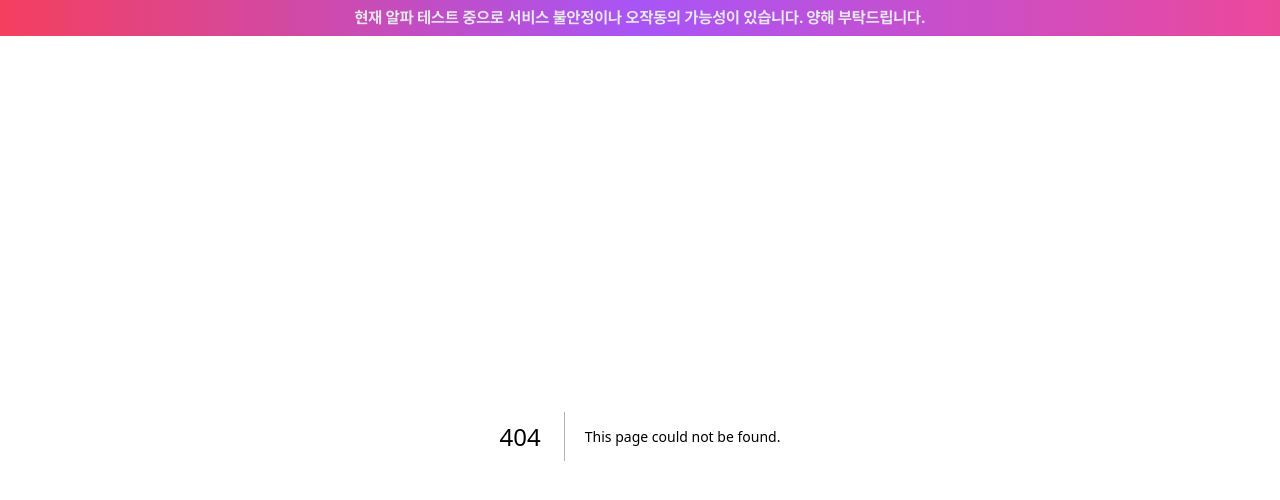
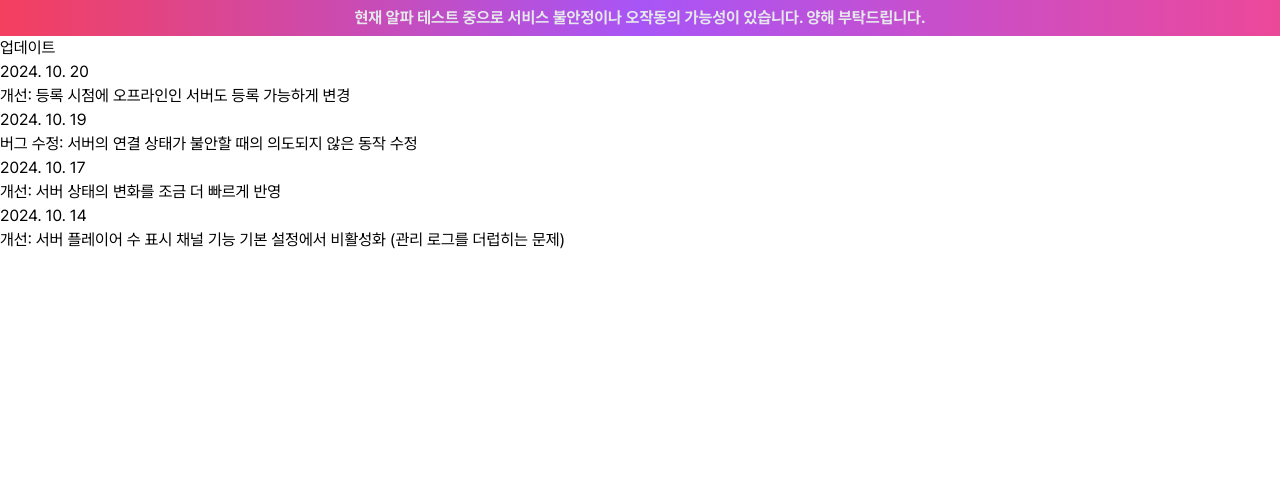
Before and after one commit to crunchbreads/hayase-page-docs, a Next.js app: page /changelog in a window 1280 px wide. Before the commit this address had no page. Shown: the top 500 px of the page. Built offline with nearby package versions, Linux system fonts and the light colour scheme.

Commit message:
docs: add changelog

```diff
--- a/src/pages/_meta.js
+++ b/src/pages/_meta.js
@@ -5,6 +5,7 @@ export default {
   games: '지원 게임',
   languages: '지원 언어',
   troubleshooting: '문제 해결',
+  changelog: '업데이트',
   discord_link: {
     title: '홈페이지',
     href: 'https://hayasebot.app',
--- /dev/null
+++ b/src/pages/changelog.mdx
@@ -0,0 +1,17 @@
+---
+title: 업데이트
+date: 2024-10-20
+---
+
+# 업데이트
+## 2024. 10. 20
+개선: 등록 시점에 오프라인인 서버도 등록 가능하게 변경
+
+## 2024. 10. 19
+버그 수정: 서버의 연결 상태가 불안할 때의 의도되지 않은 동작 수정
+
+## 2024. 10. 17
+개선: 서버 상태의 변화를 조금 더 빠르게 반영
+
+## 2024. 10. 14
+개선: 서버 플레이어 수 표시 채널 기능 기본 설정에서 비활성화 (관리 로그를 더럽히는 문제)
--- a/src/pages/commands/server-register.mdx
+++ b/src/pages/commands/server-register.mdx
@@ -1,5 +1,5 @@
 ---
-date: 2024-10-12
+date: 2024-10-20
 ---
 
 # 게임 서버 등록
```
